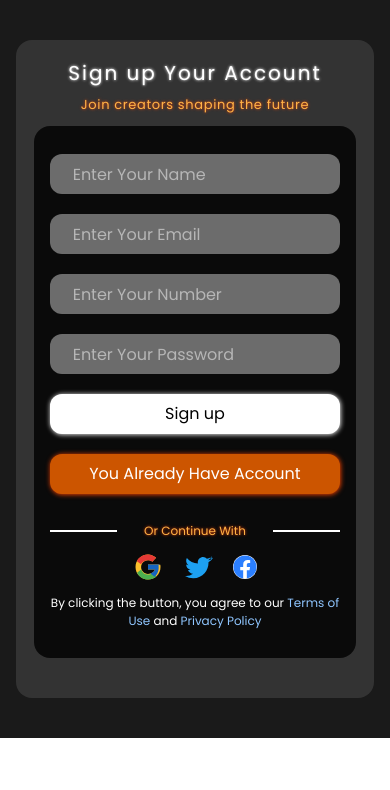
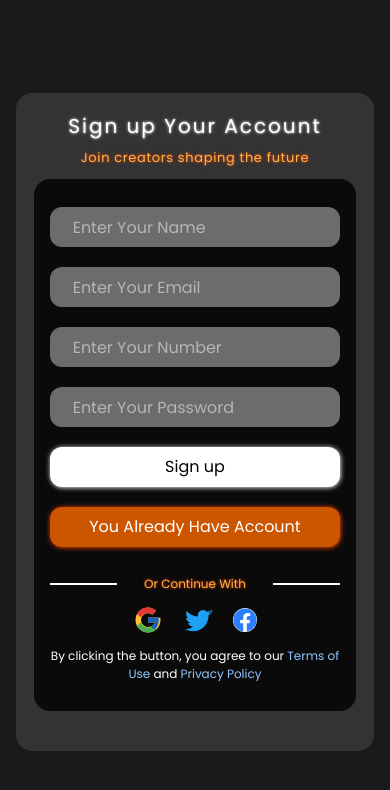
Before and after one commit to arhamshafi/Music_Player_AR, a React (Vite) app: page /sign_up in a window 390 px wide. Shown: the top 790 px of the page. Built offline with nearby package versions, Linux system fonts and the light colour scheme.

Commit message:
css added

```diff
--- a/src/components/Sign_in.jsx
+++ b/src/components/Sign_in.jsx
@@ -9,7 +9,7 @@ function Sign_in() {
   let { loginData, onhandle, login, App_users, setcrnt_user } = useContext(App_context)
   let navigate = useNavigate()
   return (
-    <div className='w-full h-max py-15 bg-[#1a1a1a] flex justify-center items-center'>
+    <div className='w-full min-h-screen py-15 bg-[#1a1a1a] flex justify-center items-center'>
       <div className='w-[93%] sm:w-[85%] h-[max]  rounded-2xl bg-[#333333] py-.05 pb-10'>
         <h1 className='text-white tw_sh text-center text-xl sm:text-4xl tracking-[2px] mt-5 sm:mt-8 '>Welcome Back</h1>
         <p className='text-[#FFB347] tracking-wider to_sh text-[12px] sm:text-sm mt-2 text-center'>Join creators shaping the future</p>
--- a/src/components/Sign_up.jsx
+++ b/src/components/Sign_up.jsx
@@ -7,7 +7,7 @@ function Sign_up() {
     let { sing_handle, sign_up_data, Sign_up } = useContext(App_context)
     let navigate = useNavigate()
     return (
-        <div className='w-full h-max py-10 md:py-15 bg-[#1a1a1a] flex justify-center items-center'>
+        <div className='w-full min-h-screen py-10 md:py-15 bg-[#1a1a1a] flex justify-center items-center'>
             <div className='w-[85%] h-[max]  rounded-2xl bg-[#333333] py-.05 pb-10 inp'>
                 <h1 className='text-white tw_sh text-center text-2xl sm:text-4xl tracking-[2px] fs1 mt-5 sm:mt-8 '>Sign up Your Account</h1>
                 <p className='text-[#FFB347] tracking-wider to_sh text-[13px] sm:text-sm mt-2 text-center'>Join creators shaping the future</p>
```
